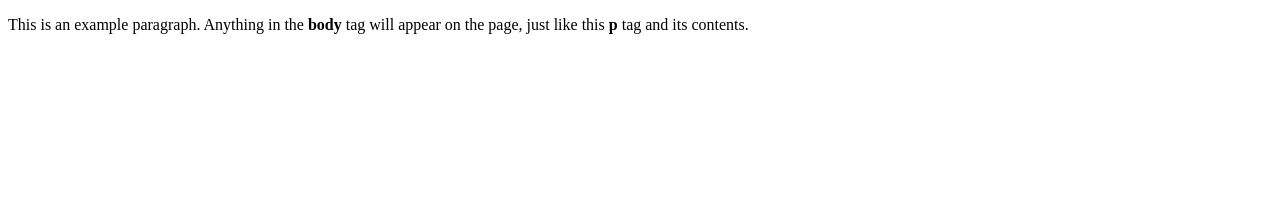
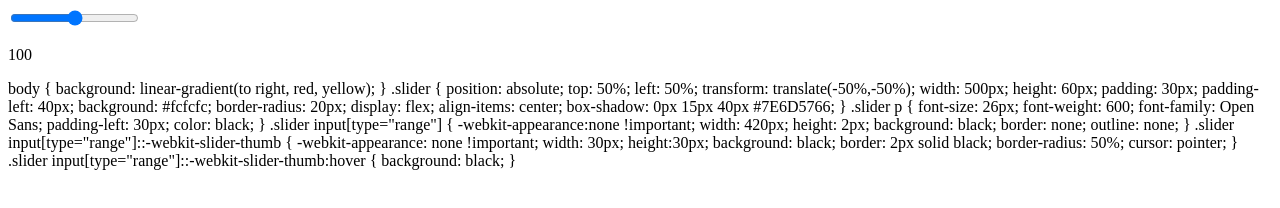
Before and after one commit to chelseabartram/stuck-o-meter, a plain HTML site: page index.html in a window 1280 px wide. Drawn offline with Linux system fonts and the light colour scheme.

Commit message:
third commit

```diff
--- a/index.html
+++ b/index.html
@@ -1,9 +1,52 @@
 <!doctype html>
 <html>
-  <head>
-    <title>This is the title of the webpage!</title>
-  </head>
-  <body>
-    <p>This is an example paragraph. Anything in the <strong>body</strong> tag will appear on the page, just like this <strong>p</strong> tag and its contents.</p>
-  </body>
+<div class="slider">
+<input type="range" min="0" max="200" value="100" oninput="rangeValue.innerText = this.value">
+<p id="rangeValue">100</p>
+</div>
+body {
+background: linear-gradient(to right, red, yellow);
+}
+.slider {
+position: absolute;
+top: 50%;
+left: 50%;
+transform: translate(-50%,-50%);
+width: 500px;
+height: 60px;
+padding: 30px;
+padding-left: 40px;
+background: #fcfcfc;
+border-radius: 20px;
+display: flex;
+align-items: center;
+box-shadow: 0px 15px 40px #7E6D5766;
+}
+.slider p {
+font-size: 26px;
+font-weight: 600;
+font-family: Open Sans;
+padding-left: 30px;
+color: black;
+}
+.slider input[type="range"] {
+-webkit-appearance:none !important;
+width: 420px;
+height: 2px;
+background: black;
+border: none;
+outline: none;
+}
+.slider input[type="range"]::-webkit-slider-thumb {
+-webkit-appearance: none !important;
+width: 30px;
+height:30px;
+background: black;
+border: 2px solid black;
+border-radius: 50%;
+cursor: pointer;
+}
+.slider input[type="range"]::-webkit-slider-thumb:hover {
+background: black;
+}
 </html>
```
